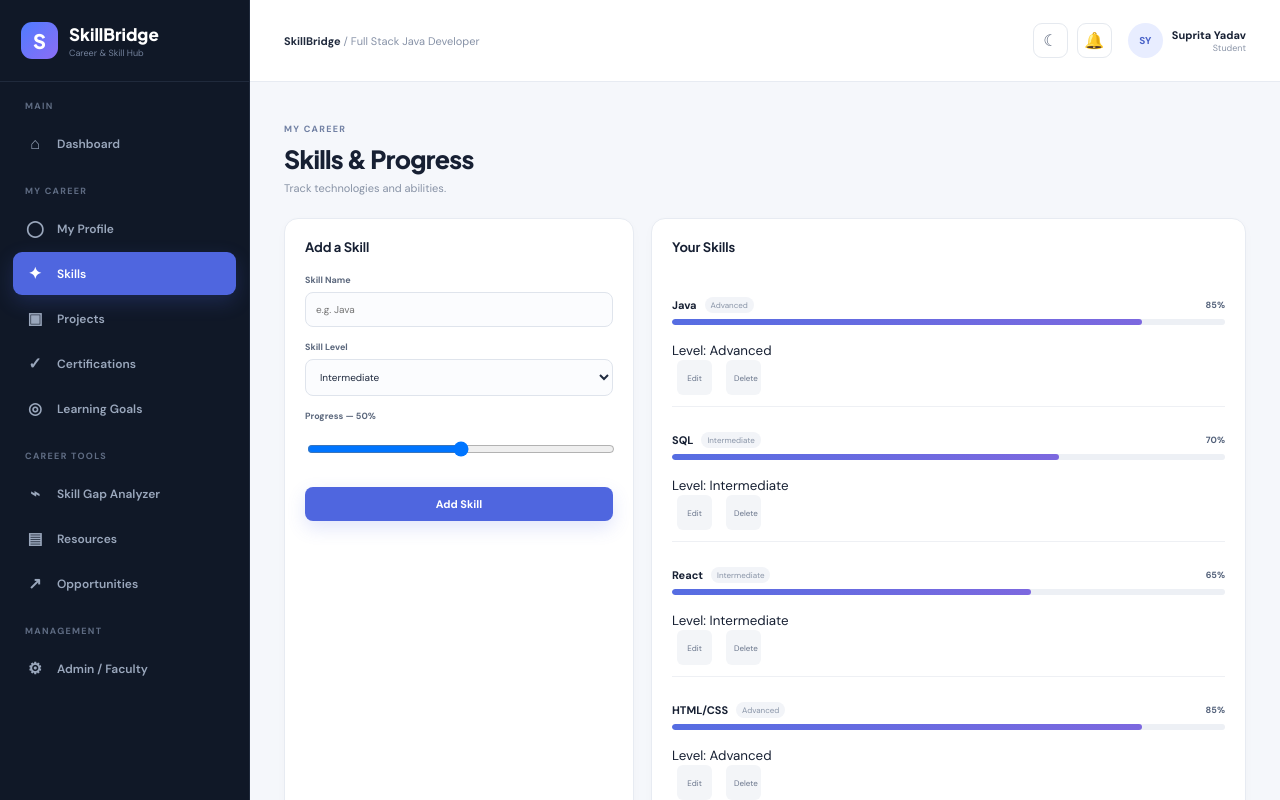
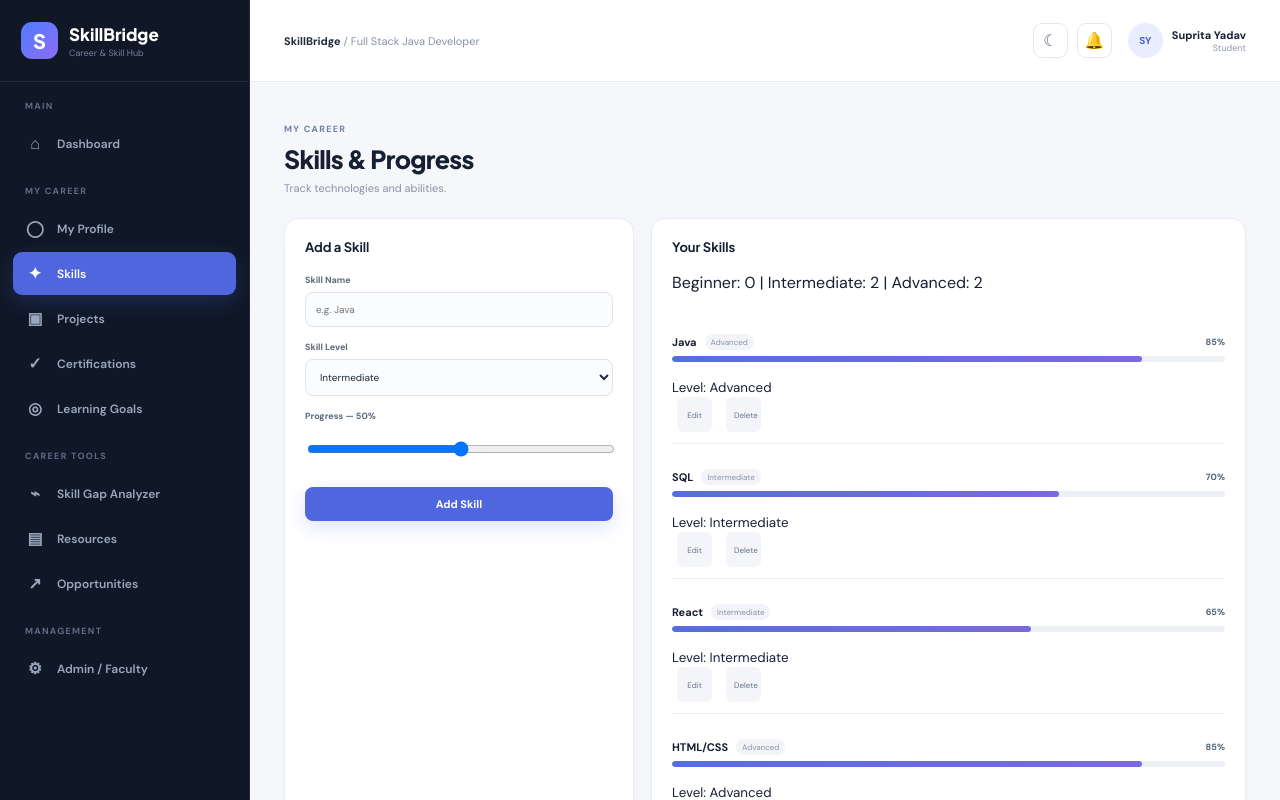
Before and after one commit to SupritaYadav/Skillbridge-student-career-management, a React (Vite) app in the folder frontend/: page / in a window 1280 px wide. Both pictures are taken after a click on the button "Manage Skills". Shown: the top 800 px of the page. Built offline with nearby package versions, Linux system fonts and the light colour scheme.

Commit message:
Add skill level summary

```diff
--- a/frontend/src/App.jsx
+++ b/frontend/src/App.jsx
@@ -463,6 +463,11 @@ function Skills({ skills, setSkills, notify }) {
           <button type="submit" className="primary fullBtn">{edit ? 'Update Skill' : 'Add Skill'}</button>
         </form>
         <Card title="Your Skills">
+          <p>
+            Beginner: {skills.filter(s => s.skillLevel === 'Beginner').length} |
+            Intermediate: {skills.filter(s => s.skillLevel === 'Intermediate').length} |
+            Advanced: {skills.filter(s => s.skillLevel === 'Advanced').length}
+          </p>
           {skills.length ? skills.map((skill) => (
             <div className="skillItem" key={skill.id}>
               <Progress s={skill} />
```
